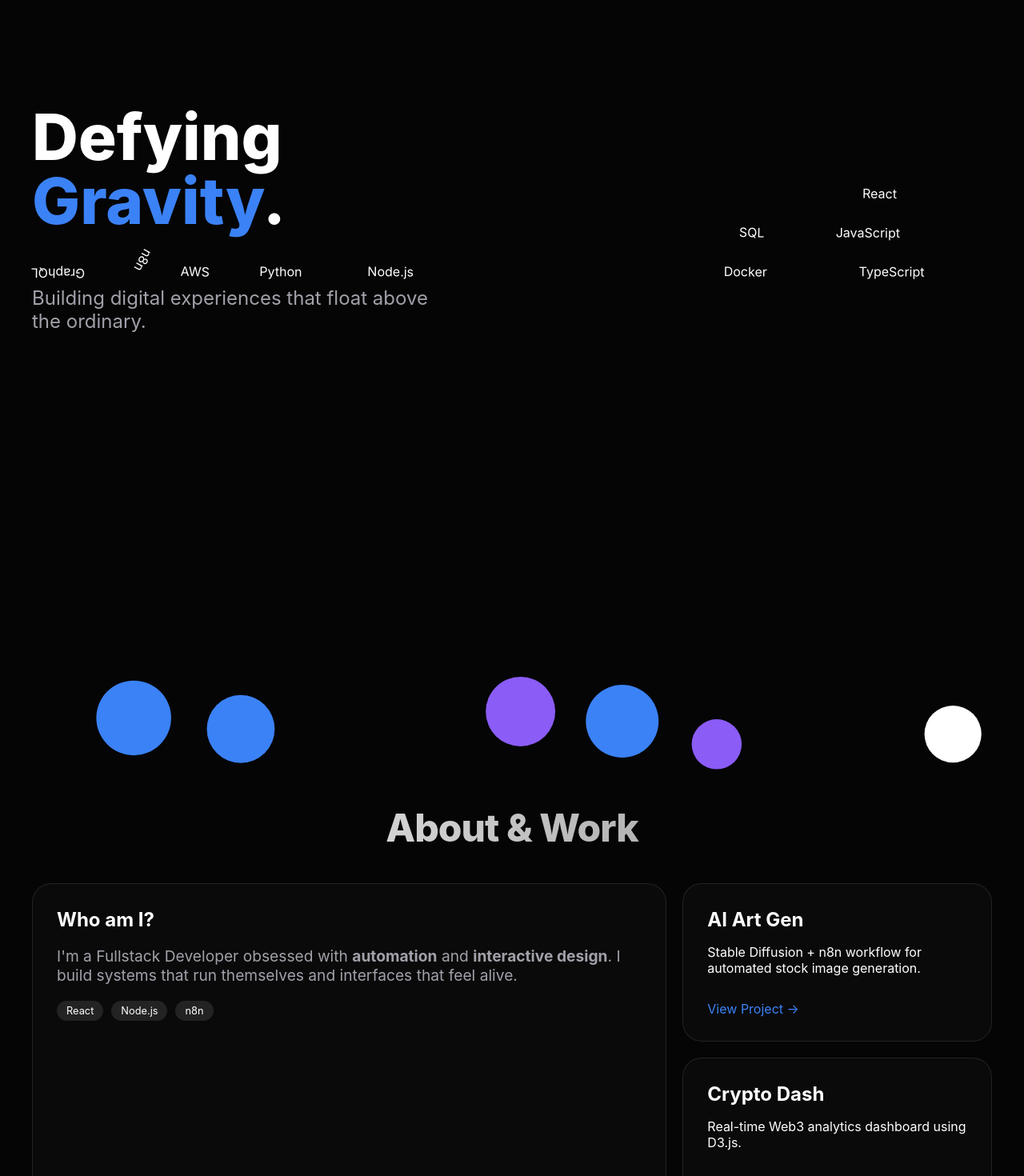
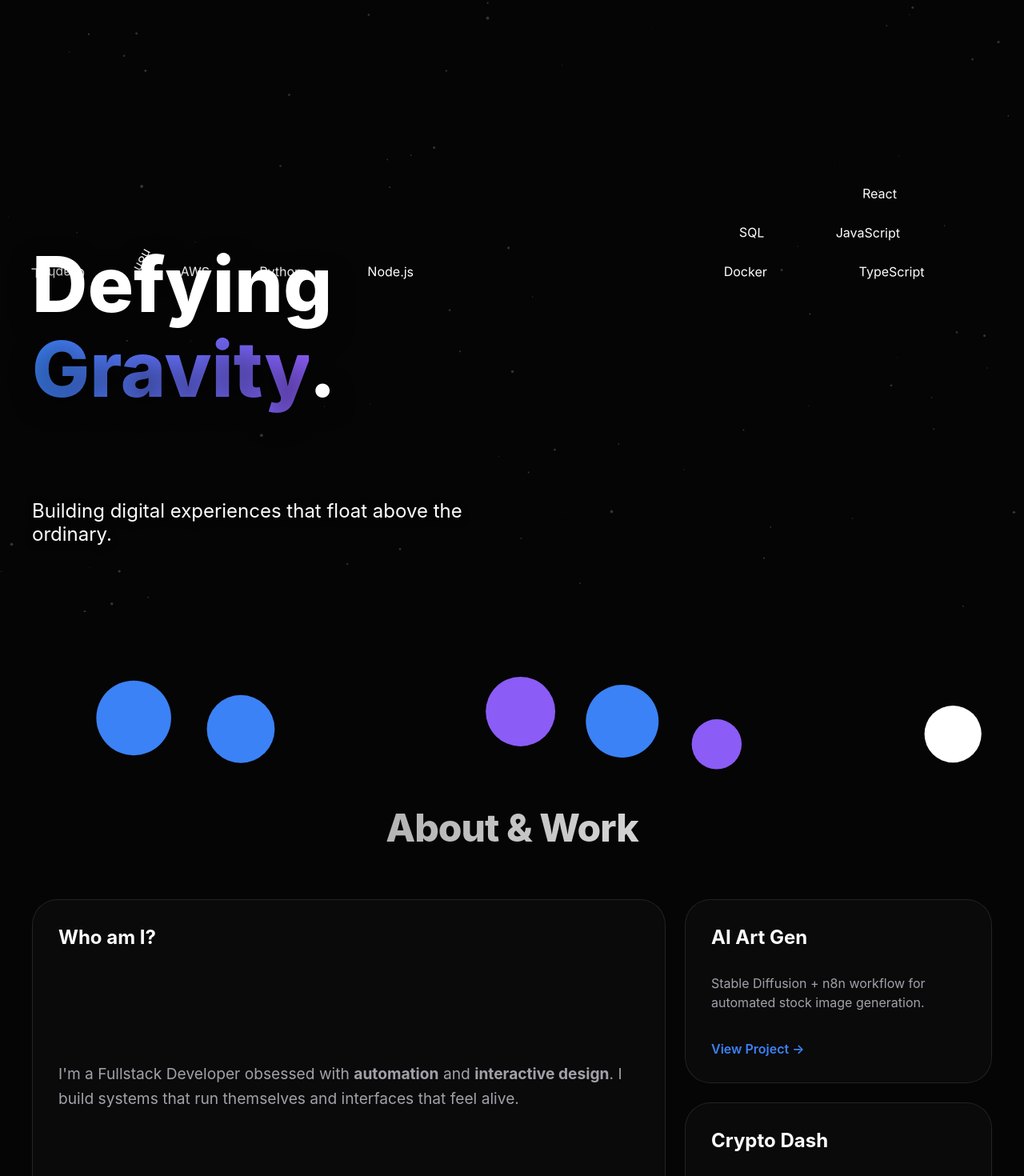
Before and after one commit to Fallonava/dev-X, a React (Vite) app: page / in a window 1280 px wide. Shown: the part 35-1505 px from the top of the page at 80% size. Built offline with nearby package versions, Linux system fonts and the light colour scheme.

Commit message:
feat: Add core UI components including navigation, interactive hero, bento grid, cursor particles, and global styling.

```diff
--- a/src/App.jsx
+++ b/src/App.jsx
@@ -8,6 +8,7 @@ import BentoGrid from "./components/BentoGrid";
 import Skills from "./components/Skills";
 import Contact from "./components/Contact";
 import Footer from "./components/Footer";
+import CursorParticles from "./components/CursorParticles";
 
 export default function App() {
   useEffect(() => {
@@ -34,6 +35,7 @@ export default function App() {
 
   return (
     <>
+      <CursorParticles />
       <Navbar />
       <GravityHero />
       <BentoGrid />
--- a/src/components/BentoGrid.jsx
+++ b/src/components/BentoGrid.jsx
@@ -9,37 +9,38 @@ const BentoCard = ({ title, children, className = "" }) => (
 
 export default function BentoGrid() {
     return (
-        <section id="about" className="container">
-            <h2 style={{ textAlign: "center" }}>About & Work</h2>
+        <section id="about" className="container" style={{ paddingBottom: "50px" }}>
+            <h2 style={{ textAlign: "center", marginBottom: "60px" }}>About & Work</h2>
 
             <div className="bento-grid">
                 {/* About Me - Large Card */}
-                <BentoCard title="Who am I?" className="col-span-2 row-span-2">
-                    <p style={{ fontSize: "1.2rem", color: "var(--text-secondary)" }}>
+                <BentoCard title="Who am I?" className="col-span-2 row-span-2 feature-card">
+                    <p style={{ fontSize: "1.2rem", color: "var(--text-secondary)", lineHeight: "1.6" }}>
                         I'm a Fullstack Developer obsessed with <b>automation</b> and <b>interactive design</b>.
                         I build systems that run themselves and interfaces that feel alive.
                     </p>
-                    <div style={{ marginTop: "20px", display: "flex", gap: "10px" }}>
+                    <div style={{ marginTop: "30px", display: "flex", gap: "10px", flexWrap: "wrap" }}>
                         <span className="tag">React</span>
                         <span className="tag">Node.js</span>
                         <span className="tag">n8n</span>
+                        <span className="tag">GSAP</span>
                     </div>
                 </BentoCard>
 
                 {/* Project 1 */}
                 <BentoCard title="AI Art Gen">
-                    <p>Stable Diffusion + n8n workflow for automated stock image generation.</p>
+                    <p className="card-desc">Stable Diffusion + n8n workflow for automated stock image generation.</p>
                     <a href="#" className="link">View Project →</a>
                 </BentoCard>
 
                 {/* Project 2 */}
                 <BentoCard title="Crypto Dash">
-                    <p>Real-time Web3 analytics dashboard using D3.js.</p>
+                    <p className="card-desc">Real-time Web3 analytics dashboard using D3.js.</p>
                     <a href="#" className="link">View Project →</a>
                 </BentoCard>
 
                 {/* Stats */}
-                <BentoCard title="Experience" className="col-span-1">
+                <BentoCard title="Experience" className="col-span-1 stat-card">
                     <div className="stat">
                         <span className="number">5+</span>
                         <span className="label">Years</span>
@@ -48,7 +49,7 @@ export default function BentoGrid() {
 
                 {/* Project 3 */}
                 <BentoCard title="SaaS Platform" className="col-span-2">
-                    <p>Enterprise automation platform handling 1M+ events/day.</p>
+                    <p className="card-desc">Enterprise automation platform handling 1M+ events/day.</p>
                     <a href="#" className="link">View Project →</a>
                 </BentoCard>
             </div>
@@ -57,50 +58,80 @@ export default function BentoGrid() {
         .bento-grid {
           display: grid;
           grid-template-columns: repeat(auto-fit, minmax(300px, 1fr));
-          gap: 20px;
+          gap: 24px;
           margin-top: 40px;
         }
         .bento-card {
-          padding: 30px;
-          border-radius: 24px;
+          padding: 32px;
+          border-radius: 32px;
           background: var(--card-bg);
-          transition: transform 0.3s ease;
+          transition: all 0.4s cubic-bezier(0.175, 0.885, 0.32, 1.275);
+          display: flex;
+          flex-direction: column;
+          justify-content: space-between;
+          border: 1px solid var(--glass-border);
         }
         .bento-card:hover {
-          transform: translateY(-5px);
+          transform: translateY(-8px) scale(1.02);
           border-color: var(--primary);
+          box-shadow: 0 20px 40px -10px rgba(0,0,0,0.3);
         }
         .bento-card h3 {
           margin-top: 0;
           font-size: 1.5rem;
           margin-bottom: 15px;
+          font-weight: 700;
+        }
+        .card-desc {
+          color: var(--text-secondary);
+          line-height: 1.5;
         }
         .tag {
-          padding: 5px 12px;
-          background: rgba(255,255,255,0.1);
-          border-radius: 20px;
-          font-size: 0.8rem;
+          padding: 6px 14px;
+          background: var(--glass-bg);
+          border: 1px solid var(--glass-border);
+          border-radius: 100px;
+          font-size: 0.85rem;
+          font-weight: 500;
         }
         .link {
           display: inline-block;
-          margin-top: 15px;
+          margin-top: 20px;
           color: var(--primary);
           text-decoration: none;
+          font-weight: 600;
+          transition: color 0.2s;
+        }
+        .link:hover {
+          color: var(--accent);
         }
         .stat {
           text-align: center;
+          padding: 20px 0;
         }
         .stat .number {
           display: block;
-          font-size: 3rem;
+          font-size: 4rem;
           font-weight: 800;
-          color: var(--accent);
+          background: linear-gradient(to bottom right, var(--primary), var(--accent));
+          -webkit-background-clip: text;
+          -webkit-text-fill-color: transparent;
+          background-clip: text;
+          line-height: 1;
+          margin-bottom: 10px;
+        }
+        .stat .label {
+          font-size: 1.1rem;
+          color: var(--text-secondary);
+          font-weight: 500;
         }
         .col-span-2 { grid-column: span 2; }
         .row-span-2 { grid-row: span 2; }
 
         @media (max-width: 768px) {
           .col-span-2 { grid-column: span 1; }
+          .row-span-2 { grid-row: span 1; }
+          .bento-grid { grid-template-columns: 1fr; }
         }
       `}</style>
         </section>
--- /dev/null
+++ b/src/components/CursorParticles.jsx
@@ -0,0 +1,111 @@
+import React, { useEffect, useRef } from "react";
+
+export default function CursorParticles() {
+    const canvasRef = useRef(null);
+
+    useEffect(() => {
+        const canvas = canvasRef.current;
+        const ctx = canvas.getContext("2d");
+        let animationFrameId;
+        let particles = [];
+
+        const resize = () => {
+            canvas.width = window.innerWidth;
+            canvas.height = window.innerHeight;
+        };
+
+        window.addEventListener("resize", resize);
+        resize();
+
+        const mouse = { x: null, y: null };
+
+        window.addEventListener("mousemove", (e) => {
+            mouse.x = e.x;
+            mouse.y = e.y;
+        });
+
+        class Particle {
+            constructor() {
+                this.x = Math.random() * canvas.width;
+                this.y = Math.random() * canvas.height;
+                this.size = Math.random() * 2;
+                this.baseX = this.x;
+                this.baseY = this.y;
+                this.density = Math.random() * 30 + 1;
+            }
+
+            draw() {
+                ctx.fillStyle = getComputedStyle(document.documentElement).getPropertyValue('--text-secondary') || "#a1a1aa";
+                ctx.beginPath();
+                ctx.arc(this.x, this.y, this.size, 0, Math.PI * 2);
+                ctx.closePath();
+                ctx.fill();
+            }
+
+            update() {
+                let dx = mouse.x - this.x;
+                let dy = mouse.y - this.y;
+                let distance = Math.sqrt(dx * dx + dy * dy);
+                let forceDirectionX = dx / distance;
+                let forceDirectionY = dy / distance;
+                let maxDistance = 100;
+                let force = (maxDistance - distance) / maxDistance;
+                let directionX = forceDirectionX * force * this.density;
+                let directionY = forceDirectionY * force * this.density;
+
+                if (distance < maxDistance) {
+                    this.x -= directionX;
+                    this.y -= directionY;
+                } else {
+                    if (this.x !== this.baseX) {
+                        let dx = this.x - this.baseX;
+                        this.x -= dx / 10;
+                    }
+                    if (this.y !== this.baseY) {
+                        let dy = this.y - this.baseY;
+                        this.y -= dy / 10;
+                    }
+                }
+            }
+        }
+
+        const init = () => {
+            particles = [];
+            for (let i = 0; i < 100; i++) {
+                particles.push(new Particle());
+            }
+        };
+        init();
+
+        const animate = () => {
+            ctx.clearRect(0, 0, canvas.width, canvas.height);
+            for (let i = 0; i < particles.length; i++) {
+                particles[i].draw();
+                particles[i].update();
+            }
+            animationFrameId = requestAnimationFrame(animate);
+        };
+        animate();
+
+        return () => {
+            window.removeEventListener("resize", resize);
+            cancelAnimationFrame(animationFrameId);
+        };
+    }, []);
+
+    return (
+        <canvas
+            ref={canvasRef}
+            style={{
+                position: "fixed",
+                top: 0,
+                left: 0,
+                width: "100%",
+                height: "100%",
+                pointerEvents: "none",
+                zIndex: 0,
+                opacity: 0.3,
+            }}
+        />
+    );
+}
--- a/src/components/GravityHero.jsx
+++ b/src/components/GravityHero.jsx
@@ -103,14 +103,19 @@ export default function GravityHero() {
 
     return (
         <section ref={ref} className="hero-gravity" style={{ height: "100vh", position: "relative", overflow: "hidden" }}>
-            <div ref={sceneRef} style={{ position: "absolute", top: 0, left: 0, width: "100%", height: "100%" }} />
+            <div ref={sceneRef} style={{ position: "absolute", top: 0, left: 0, width: "100%", height: "100%", zIndex: 0 }} />
 
-            <div className="container" style={{ position: "relative", zIndex: 1, pointerEvents: "none" }}>
-                <h1 style={{ fontSize: "5rem", fontWeight: "800", lineHeight: "1", maxWidth: "800px" }}>
+            <div className="container" style={{ position: "relative", zIndex: 10, pointerEvents: "none", height: "100%", display: "flex", flexDirection: "column", justifyContent: "center" }}>
+                <h1 style={{ fontSize: "clamp(3rem, 8vw, 6rem)", fontWeight: "800", lineHeight: "1.1", maxWidth: "900px", textShadow: "0 10px 30px rgba(0,0,0,0.5)" }}>
                     Defying <br />
-                    <span style={{ color: "var(--primary)" }}>Gravity</span>.
+                    <span style={{
+                        background: "linear-gradient(to right, var(--primary), var(--accent))",
+                        WebkitBackgroundClip: "text",
+                        WebkitTextFillColor: "transparent",
+                        backgroundClip: "text"
+                    }}>Gravity</span>.
                 </h1>
-                <p style={{ fontSize: "1.5rem", marginTop: "20px", color: "var(--text-secondary)", maxWidth: "500px" }}>
+                <p style={{ fontSize: "clamp(1rem, 2vw, 1.5rem)", marginTop: "30px", color: "var(--text)", maxWidth: "600px", textShadow: "0 2px 10px rgba(0,0,0,0.5)" }}>
                     Building digital experiences that float above the ordinary.
                 </p>
             </div>
--- a/src/global.css
+++ b/src/global.css
@@ -13,6 +13,15 @@
 
   /* Typography */
   --font-main: "Inter", -apple-system, BlinkMacSystemFont, "Segoe UI", Roboto, sans-serif;
+}
+
+[data-theme="light"] {
+  --bg: #ffffff;
+  --text: #1a1a1a;
+  --text-secondary: #52525b;
+  --card-bg: #f4f4f5;
+  --glass-bg: rgba(0, 0, 0, 0.03);
+  --glass-border: rgba(0, 0, 0, 0.05);
 }
 
 html.lenis {
@@ -42,6 +51,7 @@ body {
   color: var(--text);
   overflow-x: hidden;
   -webkit-font-smoothing: antialiased;
+  transition: background 0.3s, color 0.3s;
 }
 
 /* Utilities */
@@ -115,9 +125,10 @@ h2 {
   font-weight: 800;
   letter-spacing: -1px;
   margin-bottom: 40px;
-  background: linear-gradient(to right, #fff, #888);
+  background: linear-gradient(to right, #888, var(--text));
   -webkit-background-clip: text;
   -webkit-text-fill-color: transparent;
+  background-clip: text;
 }
 
 /* BUTTONS */
```
Also changed, not shown: src/components/Navbar.jsx (+32 -1 lines).
